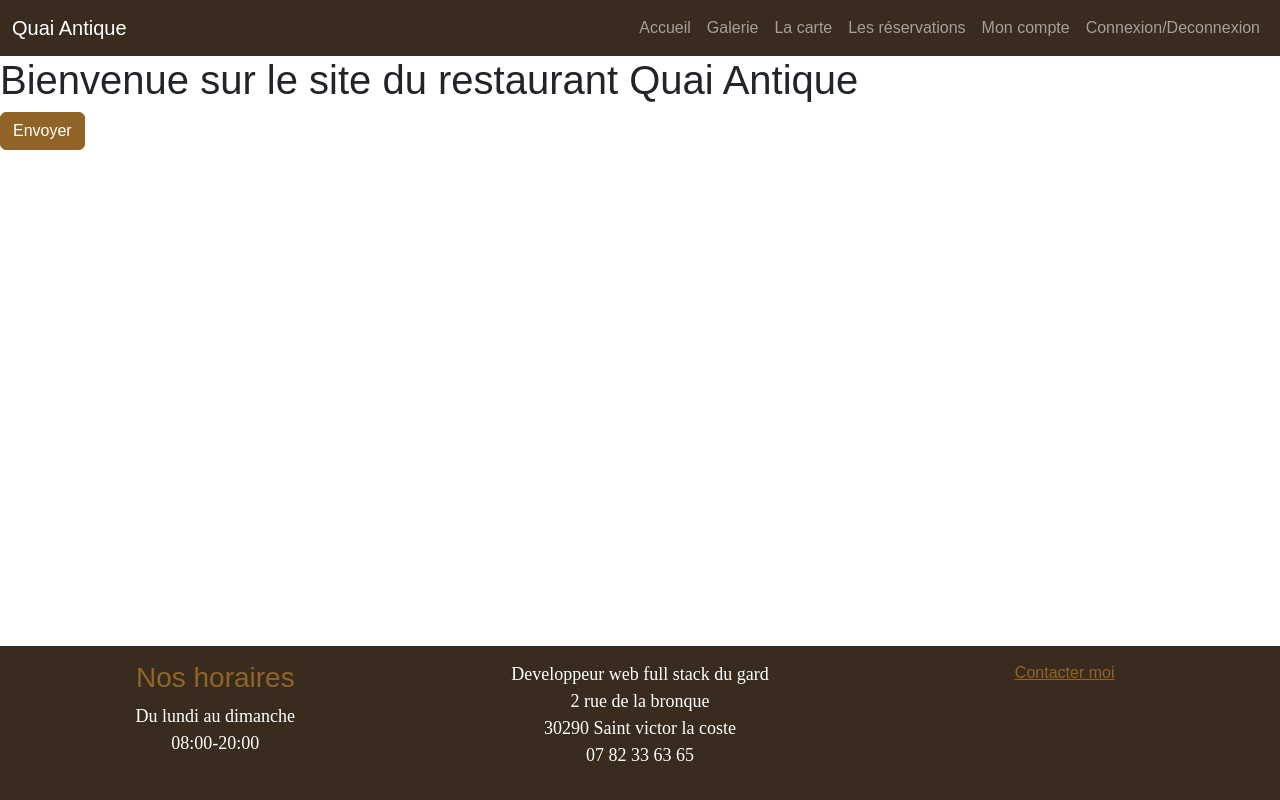
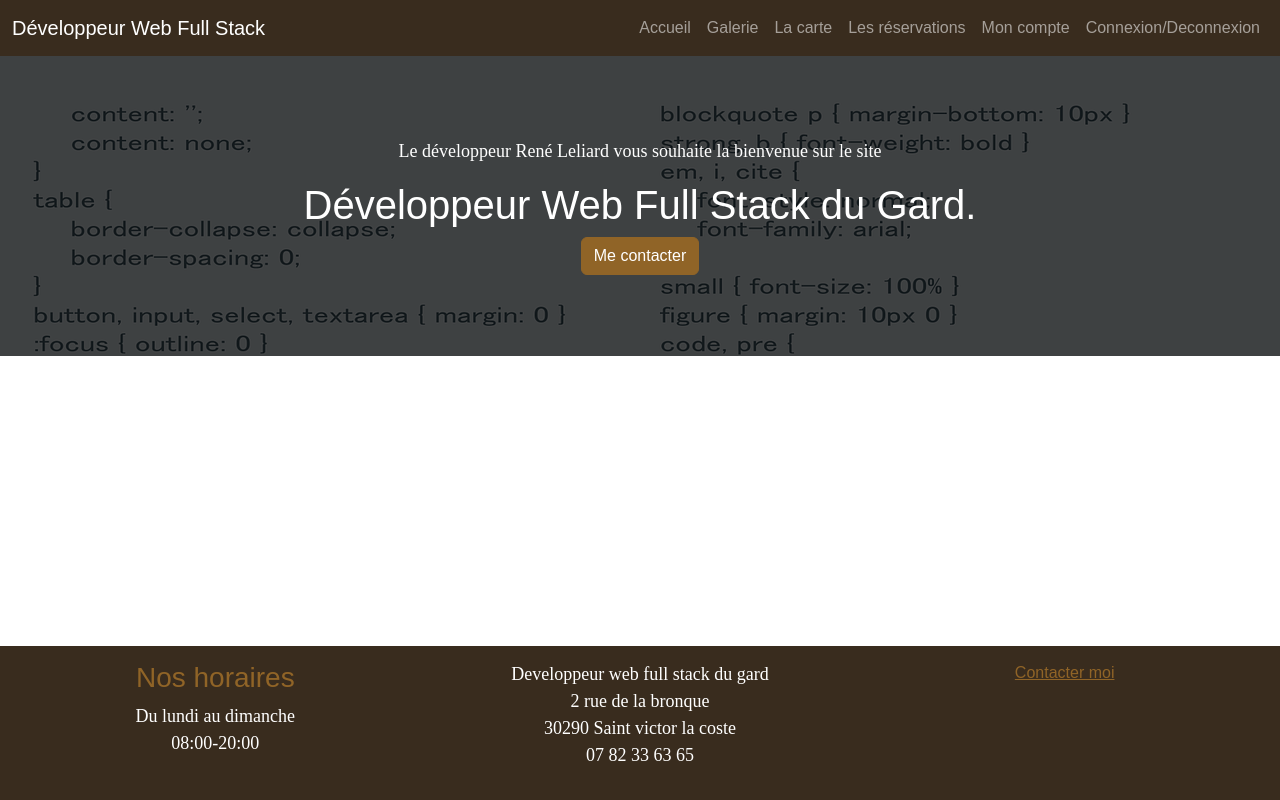
Before and after one commit to MrLeoufff/QuaiAntique, a website with bundled scripts: page index.html in a window 1280 px wide. Built offline with nearby package versions, Linux system fonts and the light colour scheme; files whose address does not match are found by name; a web font is replaced by a local one.

Commit message:
Ajout du bloc big title

```diff
--- a/index.html
+++ b/index.html
@@ -16,7 +16,7 @@
     <header>
       <nav class="navbar navbar-expand-lg bg-dark" data-bs-theme="dark">
         <div class="container-fluid">
-          <a class="navbar-brand" href="/">Quai Antique</a>
+          <a class="navbar-brand" href="/">Développeur Web Full Stack</a>
           <button
             class="navbar-toggler"
             type="button"
--- a/pages/home.html
+++ b/pages/home.html
@@ -1,3 +1,7 @@
-<h1>Bienvenue sur le site du restaurant Quai Antique</h1>
-
-<button class="btn btn-primary">Envoyer</button>
+<div class="text-center hero-scene text-white">
+  <div class="hero-scene-content">
+    <p>Le développeur René Leliard vous souhaite la bienvenue sur le site</p>
+    <h1>Développeur Web Full Stack du Gard.</h1>
+    <button class="btn btn-primary">Me contacter</button>
+  </div>
+</div>
--- a/scss/main.scss
+++ b/scss/main.scss
@@ -21,3 +21,28 @@ p {
     font-family: $font-family-serif;
     font-size: 18px;
 }
+
+.hero-scene {
+    position: relative;
+    &::before{
+      content: "";
+      position: absolute;
+      top: 0;
+      left: 0;
+      width: 100%;
+      height: 100%;
+      background-image: url(/images/programmer-1653351_1280.png);
+      background-size: cover;
+      filter: brightness(0.3);
+    }
+    * {
+      position: relative;
+    }
+    .hero-scene-content {
+      height: 300px;
+      display: flex;
+      flex-direction: column;
+      align-items: center;
+      justify-content: center;
+    }
+}
```
Also changed, not shown: images/FondHeroScene.jpg (added), images/programmer-1653351_1280.png (added), images/programming-6977450_1280.jpg (added), scss/main.css, 1 other file.
